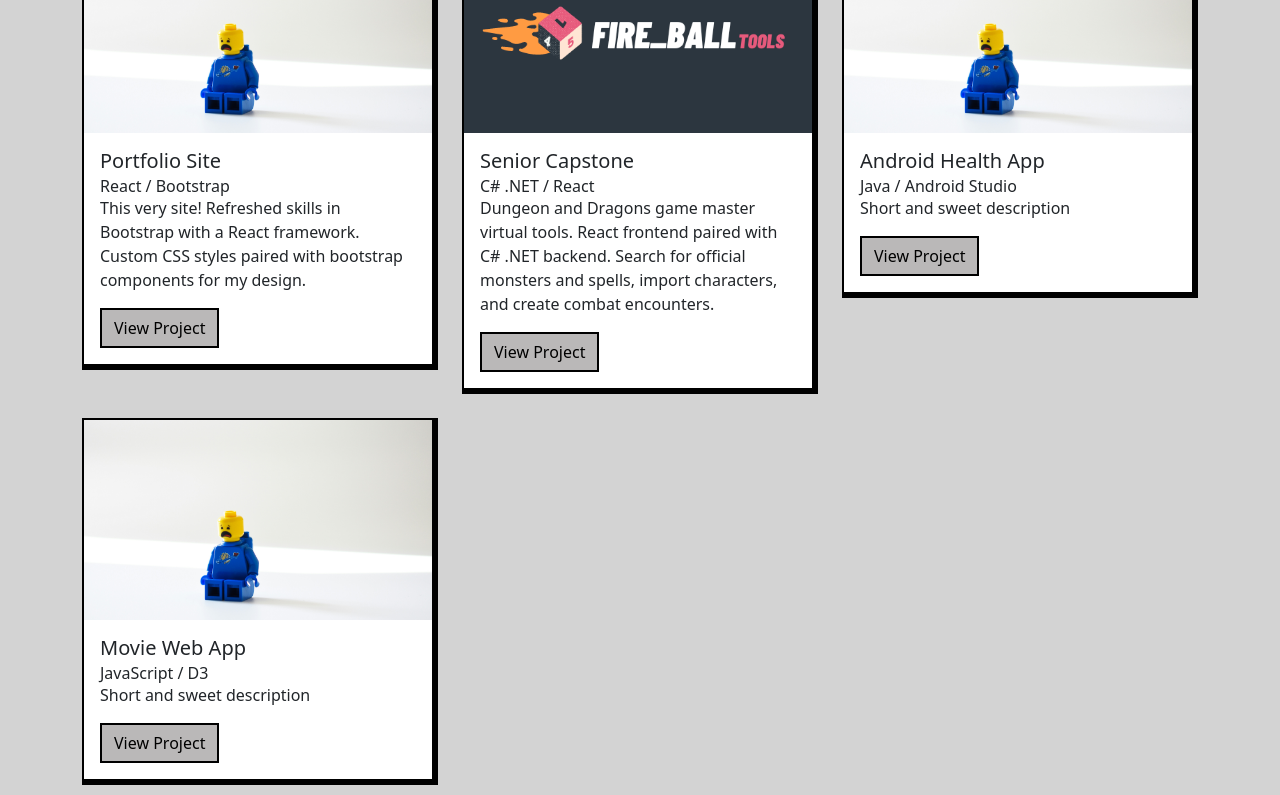
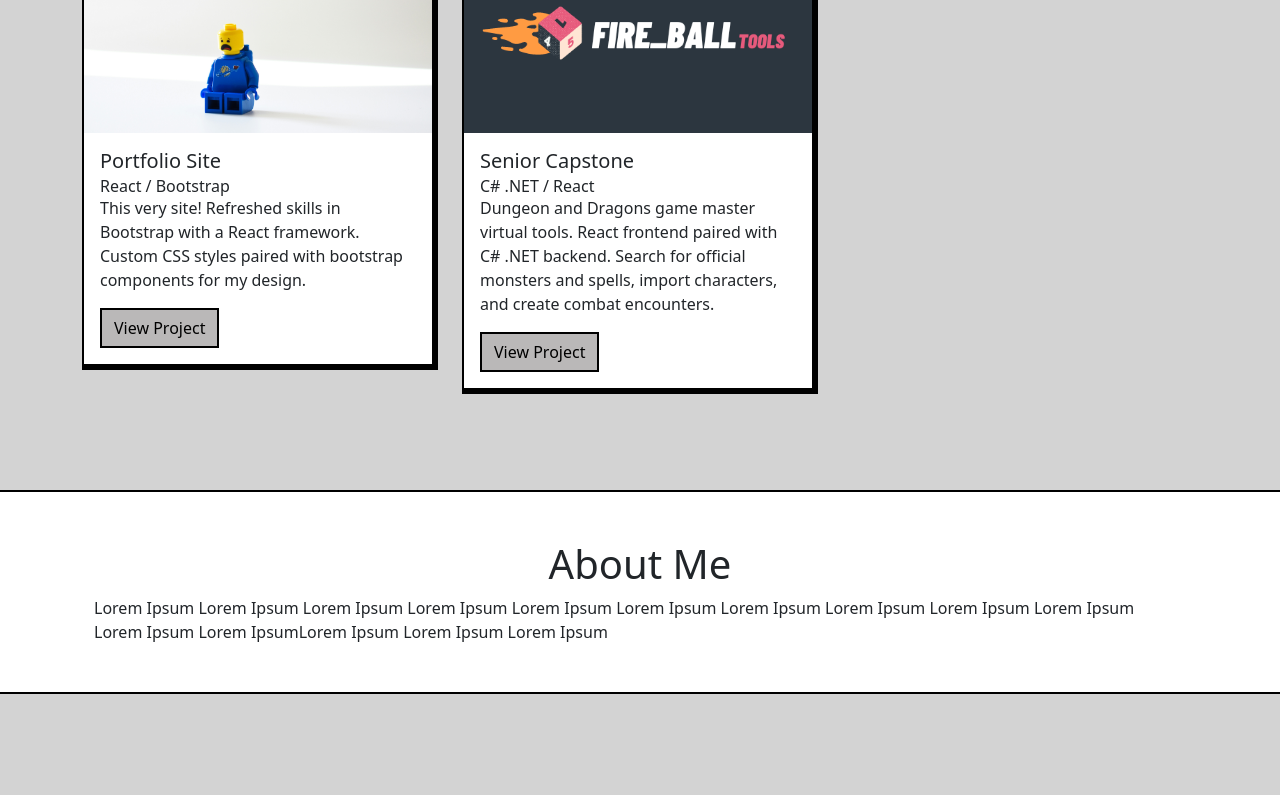
Before and after one commit to ethramos22/portfolio, a React (Create React App) app: page / in a window 1280 px wide. Shown: the part 680-1475 px from the top of the page. Built offline with nearby package versions, Linux system fonts and the light colour scheme.

Commit message:
end of day

```diff
--- a/src/components/Projects.jsx
+++ b/src/components/Projects.jsx
@@ -28,20 +28,6 @@ export default function Projects() {
       desc: "C# .NET / React",
       info: "Dungeon and Dragons game master virtual tools. React frontend paired with C# .NET backend. Search for official monsters and spells, import characters, and create combat encounters.",
       img: [nameLogo, fireballLogo, playersPage, homePageCharacters, encounterSim, encounterBuilder, sampleMonster, spellEncounter]
-    },
-    {
-      id: 3,
-      name: "Android Health App",
-      desc: "Java / Android Studio",
-      info: "Short and sweet description",
-      img: [placeholderIMG1]
-    },
-    {
-      id: 4,
-      name: "Movie Web App",
-      desc: "JavaScript / D3",
-      info: "Short and sweet description",
-      img: [placeholderIMG1]
     }
   ]
 
```
